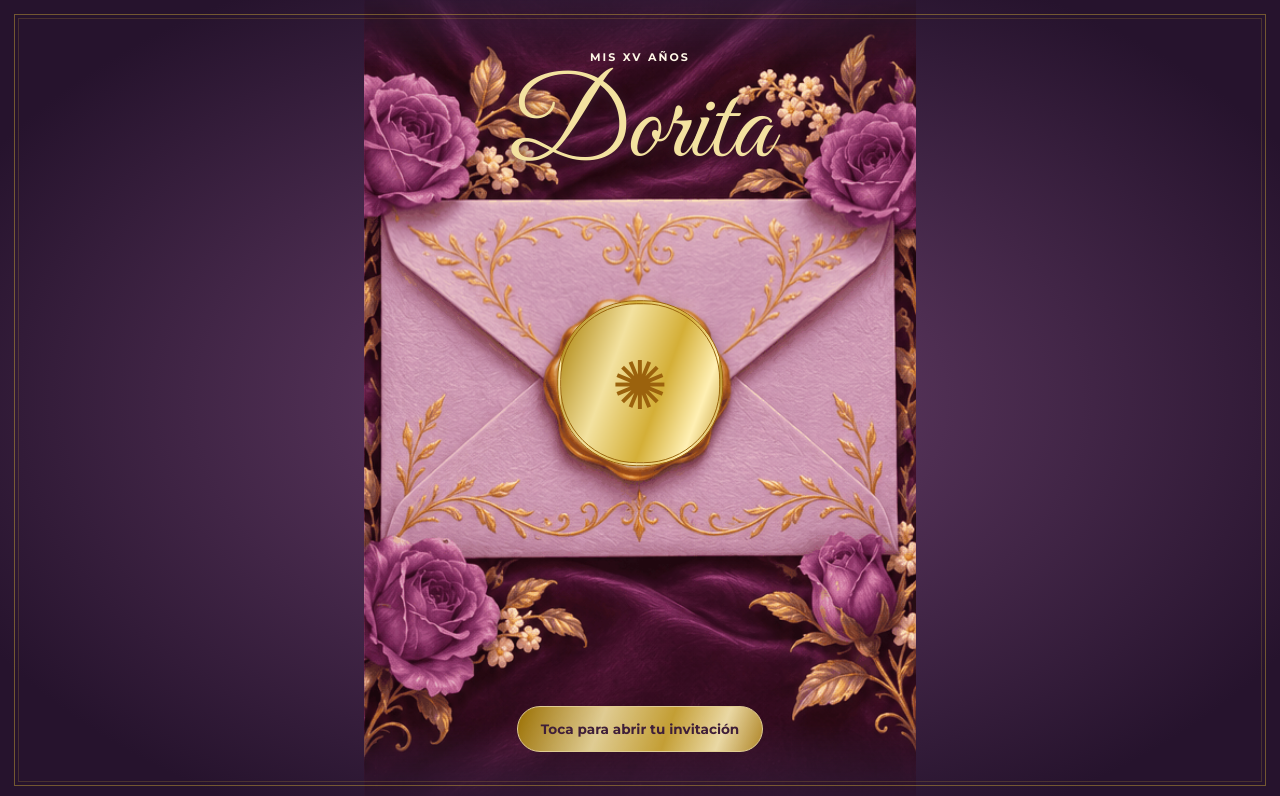
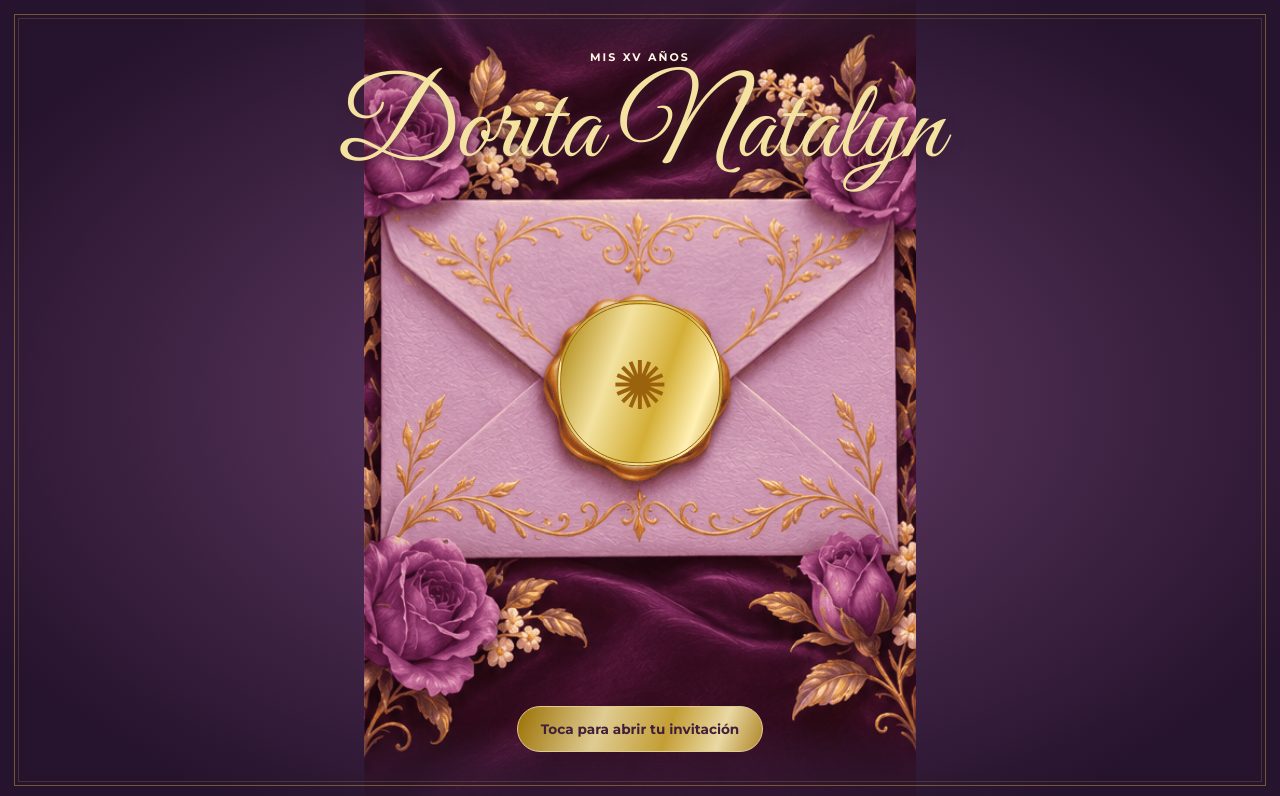
Before and after one commit to AxelCruzado/invitacion-dorita-quincea-os, a website built with Vite: page index.html in a window 1280 px wide. Shown: the top 796 px of the page. Built offline with nearby package versions, Linux system fonts and the light colour scheme; some packages are replaced by stand-ins of ours.

Commit message:
Mostrar el nombre completo de Dorita Natalyn

```diff
--- a/index.html
+++ b/index.html
@@ -4,10 +4,10 @@
 <meta charset="utf-8">
 <meta name="viewport" content="width=device-width, initial-scale=1">
 <meta name="theme-color" content="#32243f">
-<title>XV Años de Dorita Calderon Rosales</title>
+<title>XV Años de Dorita Natalyn Calderon Rosales</title>
 <meta property="og:type" content="website">
 <meta property="og:locale" content="es_PE">
-<meta property="og:title" content="XV Años de Dorita Calderon Rosales">
+<meta property="og:title" content="XV Años de Dorita Natalyn Calderon Rosales">
 <meta property="og:description" content="Con la bendición de Dios y de mi familia, te invito a celebrar mis quince años. Miércoles 16 de diciembre de 2026, Chimbote.">
 
 <script type="module" src="/src/main.js"></script></head><body class="sealed">
@@ -21,9 +21,9 @@
 <header class="hero dark" tabindex="-1" id="cover"><p class="kicker">Mis XV Años</p>
 <img class="castle-art" src="/img/fondo-torre.jpg" alt="Torre entre colinas al atardecer entre flores lila" loading="lazy" decoding="async">
 <div class="hills" aria-hidden="true"></div><div class="flowers" aria-hidden="true"></div><h1><b data-field="nombre" ></b> <span data-field="apellidos"></span></h1><div class="orn" aria-hidden="true">❧</div>
-<picture class="event-photo arch-photo"><source type="image/webp" srcset="/img/dorita-portada.webp"><img src="/img/dorita-portada.jpg" alt="Dorita de frente bajo el arco de flores del jardín" width="1122" height="1402" loading="eager" fetchpriority="high" decoding="async"></picture>
+<picture class="event-photo arch-photo"><source type="image/webp" srcset="/img/dorita-portada.webp"><img src="/img/dorita-portada.jpg" alt="Dorita Natalyn de frente bajo el arco de flores del jardín" width="1122" height="1402" loading="eager" fetchpriority="high" decoding="async"></picture>
 <p id="cover-date"></p></header>
-<section class="reveal devotional"><div class="portrait-wrap"><figure class="portrait" id="portrait"><picture class="event-photo "><source type="image/webp" srcset="/img/dorita-retrato.webp"><img src="/img/dorita-retrato.jpg" alt="Primer plano del rostro de Dorita en el jardín" width="1122" height="1402" loading="lazy" decoding="async"></picture></figure><img class="portrait-frame" src="/img/marco-floral-dorado.png" alt="Marco de rosas moradas y filigrana dorada" loading="lazy" decoding="async"></div>
+<section class="reveal devotional"><div class="portrait-wrap"><figure class="portrait" id="portrait"><picture class="event-photo "><source type="image/webp" srcset="/img/dorita-retrato.webp"><img src="/img/dorita-retrato.jpg" alt="Primer plano del rostro de Dorita Natalyn en el jardín" width="1122" height="1402" loading="lazy" decoding="async"></picture></figure><img class="portrait-frame" src="/img/marco-floral-dorado.png" alt="Marco de rosas moradas y filigrana dorada" loading="lazy" decoding="async"></div>
 <div><h2>Bienvenidos a mis quince</h2><blockquote class="verse">“Te alabo porque estoy maravillosamente hecha.”</blockquote><p class="cite">Salmo 139:14</p>
 <p class="copy">Gracias, Dios, por estos quince años, por mi familia y por cada persona que has puesto en mi camino. Me hace feliz compartir esta noche contigo.</p><blockquote class="verse blessing">«Planes de bienestar, para darles un futuro y una esperanza».</blockquote><p class="cite">Jeremías 29:11</p></div></section>
 <div class="divider-wrap" aria-hidden="true"><img class="divider" src="/img/divisor-dorado.png" alt="Adorno floral con mariposa dorada" loading="lazy" decoding="async"><svg viewBox="0 0 300 20"><path d="M3 10 Q76 -2 118 10 T176 10 Q220 -2 297 10"/></svg></div>
@@ -38,10 +38,10 @@
 <div class="divider-wrap" aria-hidden="true"><img class="divider" src="/img/divisor-dorado.png" alt="Adorno floral con mariposa dorada" loading="lazy" decoding="async"><svg viewBox="0 0 300 20"><path d="M3 10 Q76 -2 118 10 T176 10 Q220 -2 297 10"/></svg></div>
 <section class="reveal" aria-labelledby="gallery-title"><h2 id="gallery-title">Mis quince en imágenes</h2>
 <div class="photo-strip" data-lenis-prevent-horizontal>
-<button type="button" class="photo-thumb" aria-haspopup="dialog"><picture class="event-photo "><source type="image/webp" srcset="/img/dorita-espalda.webp"><img src="/img/dorita-espalda.jpg" alt="Dorita de espaldas caminando hacia el arco con la cola del vestido extendida" width="1122" height="1402" loading="lazy" decoding="async"></picture></button>
-<button type="button" class="photo-thumb" aria-haspopup="dialog"><picture class="event-photo "><source type="image/webp" srcset="/img/dorita-giro.webp"><img src="/img/dorita-giro.jpg" alt="Dorita girando con su vestido lila" width="1122" height="1402" loading="lazy" decoding="async"></picture></button>
-<button type="button" class="photo-thumb" aria-haspopup="dialog"><picture class="event-photo "><source type="image/webp" srcset="/img/dorita-banca.webp"><img src="/img/dorita-banca.jpg" alt="Dorita sentada en una banca del jardín" width="1122" height="1402" loading="lazy" decoding="async"></picture></button>
-<button type="button" class="photo-thumb" aria-haspopup="dialog"><picture class="event-photo "><source type="image/webp" srcset="/img/dorita-vestido.webp"><img src="/img/dorita-vestido.jpg" alt="Detalle del corpiño y el encaje del vestido lila de Dorita" width="1122" height="1402" loading="lazy" decoding="async"></picture></button>
+<button type="button" class="photo-thumb" aria-haspopup="dialog"><picture class="event-photo "><source type="image/webp" srcset="/img/dorita-espalda.webp"><img src="/img/dorita-espalda.jpg" alt="Dorita Natalyn de espaldas caminando hacia el arco con la cola del vestido extendida" width="1122" height="1402" loading="lazy" decoding="async"></picture></button>
+<button type="button" class="photo-thumb" aria-haspopup="dialog"><picture class="event-photo "><source type="image/webp" srcset="/img/dorita-giro.webp"><img src="/img/dorita-giro.jpg" alt="Dorita Natalyn girando con su vestido lila" width="1122" height="1402" loading="lazy" decoding="async"></picture></button>
+<button type="button" class="photo-thumb" aria-haspopup="dialog"><picture class="event-photo "><source type="image/webp" srcset="/img/dorita-banca.webp"><img src="/img/dorita-banca.jpg" alt="Dorita Natalyn sentada en una banca del jardín" width="1122" height="1402" loading="lazy" decoding="async"></picture></button>
+<button type="button" class="photo-thumb" aria-haspopup="dialog"><picture class="event-photo "><source type="image/webp" srcset="/img/dorita-vestido.webp"><img src="/img/dorita-vestido.jpg" alt="Detalle del corpiño y el encaje del vestido lila de Dorita Natalyn" width="1122" height="1402" loading="lazy" decoding="async"></picture></button>
 </div><div class="photo-dots"></div></section>
 <div class="divider-wrap" aria-hidden="true"><img class="divider" src="/img/divisor-dorado.png" alt="Adorno floral con mariposa dorada" loading="lazy" decoding="async"><svg viewBox="0 0 300 20"><path d="M3 10 Q76 -2 118 10 T176 10 Q220 -2 297 10"/></svg></div>
 <section class="location reveal"><h2>Cómo llegar</h2><p><strong data-field="direccion"></strong><br><span data-field="referencia"></span><br><span data-field="ciudad"></span></p>
--- a/src/main.js
+++ b/src/main.js
@@ -3,7 +3,7 @@ import "./gallery.js";
 import { Howl } from "howler";
 
 const datos = {
-  nombre: "Dorita", apellidos: "Calderon Rosales",
+  nombre: "Dorita Natalyn", apellidos: "Calderon Rosales",
   papa: "Erlyn Calderon", mama: "Judith Rosales",
   padrino: "[Nombre]", madrina: "[Nombre]",
   fecha: "2026-12-16T20:00:00-05:00", zona: "America/Lima",
@@ -31,7 +31,7 @@ el("map-link").href = datos.mapa;
 const mapa = new URL(datos.mapa);
 mapa.searchParams.set("output", "embed");
 el("map").addEventListener("click", () => { const frame = document.createElement("iframe"); frame.title = "Mapa del lugar"; frame.className = "map"; frame.src = mapa.href; el("map").replaceWith(frame); });
-const mensaje = "Hola, confirmo mi asistencia a los XV años de " + datos.nombre + " Natalyn " + datos.apellidos + " el " + diaMes + ". Mi nombre es: ";
+const mensaje = "Hola, confirmo mi asistencia a los XV años de " + datos.nombre + " " + datos.apellidos + " el " + diaMes + ". Mi nombre es: ";
 for (const [id, rol, nombre, numero] of [
   ["dad","papá",datos.papa,datos.whatsappPapa], ["mom","mamá",datos.mama,datos.whatsappMama]
 ]) {
```
